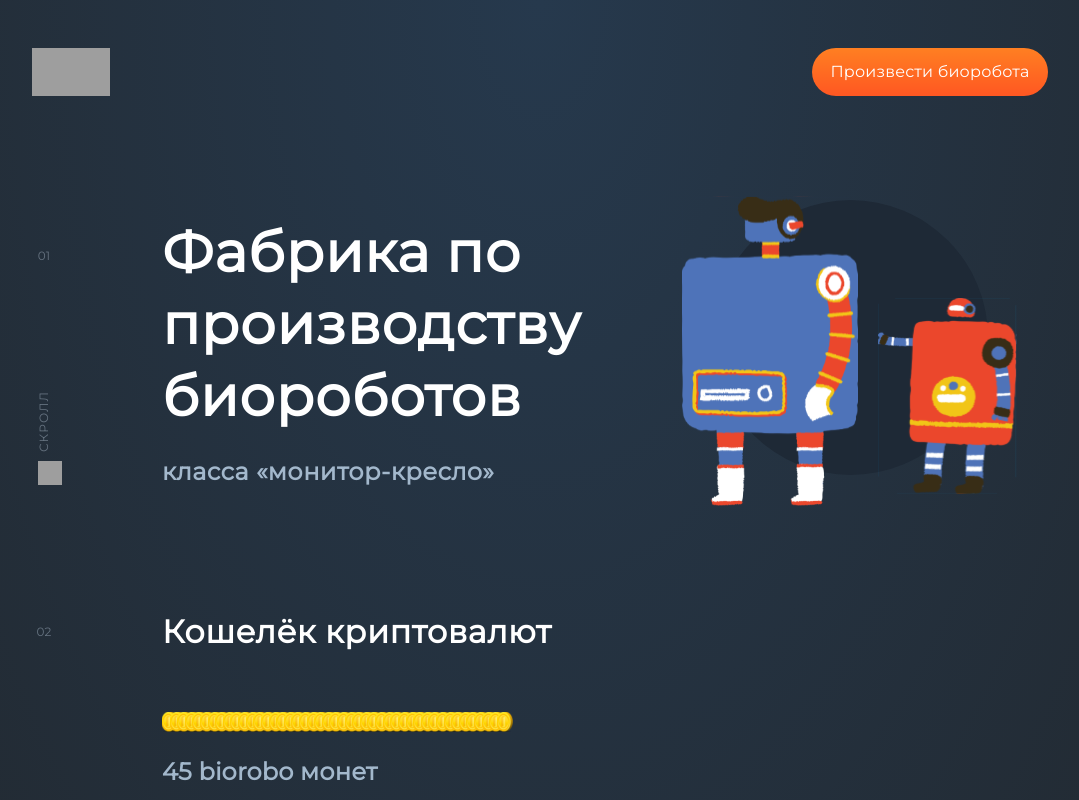
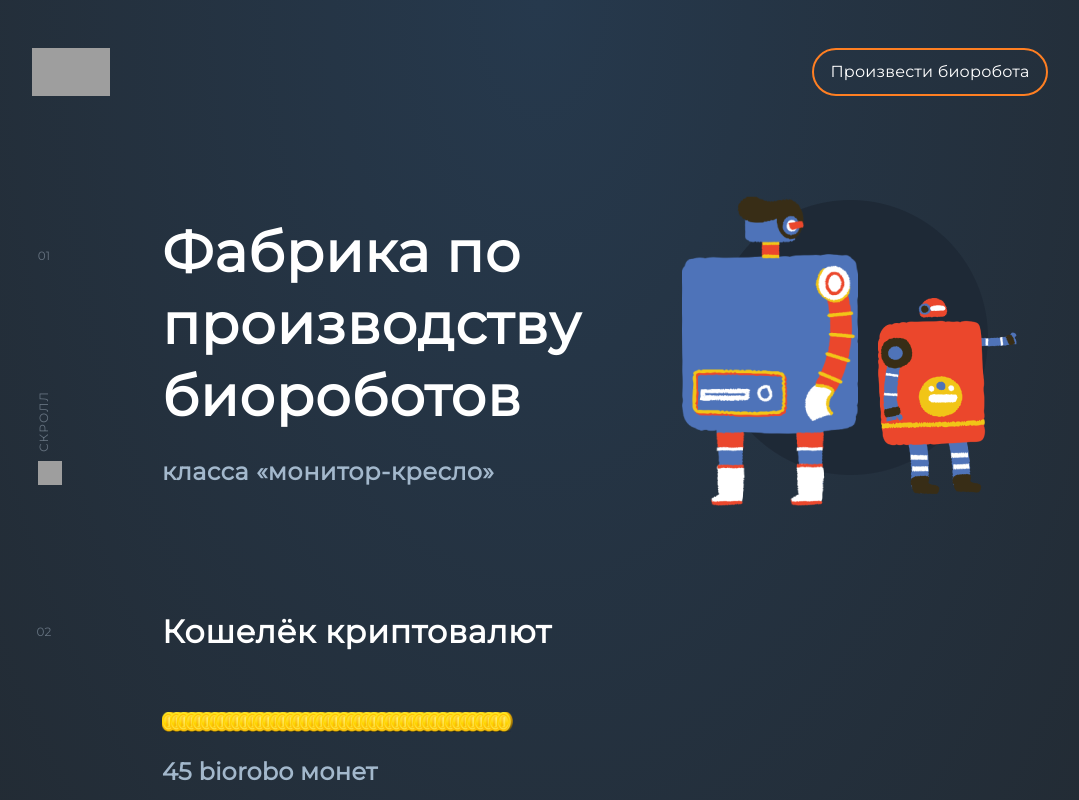
Before and after one commit to Yumashev-Nikita/biorobot-factory, a Vue app: page / in a window 1280 px wide. Shown: the top 800 px of the page, without its empty margins (100-1179 px from the left). Built offline with nearby package versions, Linux system fonts and the light colour scheme; grey boxes are pictures that could not be loaded.

Commit message:
transitions

```diff
--- a/src/App.vue
+++ b/src/App.vue
@@ -3,7 +3,7 @@
     <div class="main-container">
       <div class="top-bar">
         <div class="logo"></div>
-        <div class="button-main wd236 button-orange button-text"
+        <div class="button-main wd236 button-orange-wired button-text"
       @click="sellSoul">Произвести биоробота</div>
       </div>
 
--- a/src/style/_buttonstyle.scss
+++ b/src/style/_buttonstyle.scss
@@ -28,11 +28,12 @@
 }
 
 .button-orange-wired {
+  transition: background 0.1s linear;
   border: 2px solid #FF7F22;
 }
 
 .button-orange-wired:hover {
-  background: #FF5722;
+  background:#FF5722;
 }
 
 .button-orange-wired:active {
@@ -44,6 +45,7 @@
 }
 
 .button-blue {
+  transition: background 0.05s linear, box-shadow 0.05s linear;
   border: 2px solid #22B3E3;
 }
 
@@ -54,6 +56,7 @@
 
 .button-blue:active {
   border: 2px solid #22B3E3;
+  background: #7cdaf900;
 }
 
 .button-disable-wired {
--- a/src/style/_sprites.scss
+++ b/src/style/_sprites.scss
@@ -20,7 +20,7 @@
   height: 320px;
   margin-left: 650px;
   margin-top: -20px;
-  background: url('@/assets/robots.svg');
+  background: url('@/assets/robots.png');
   background-repeat: no-repeat;
 }
 
```
Also changed, not shown: src/assets/robots.png (added).
